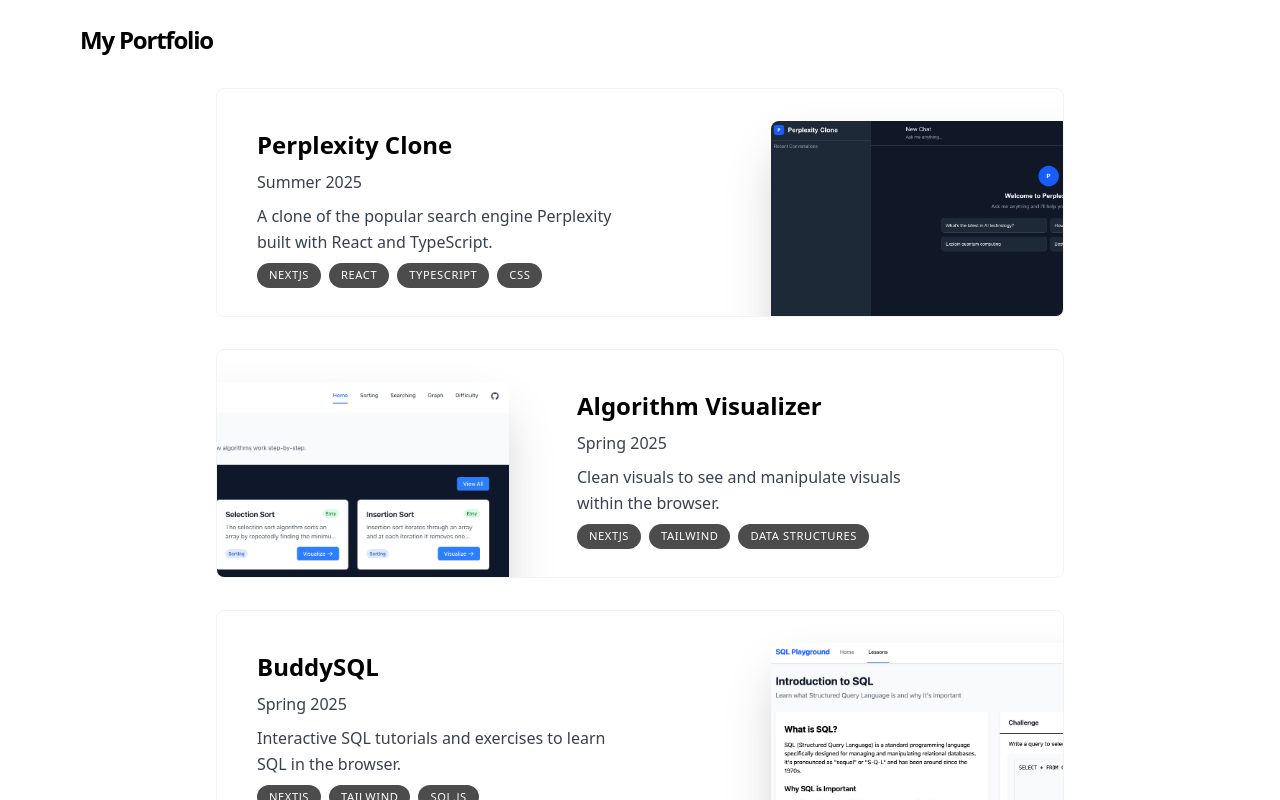
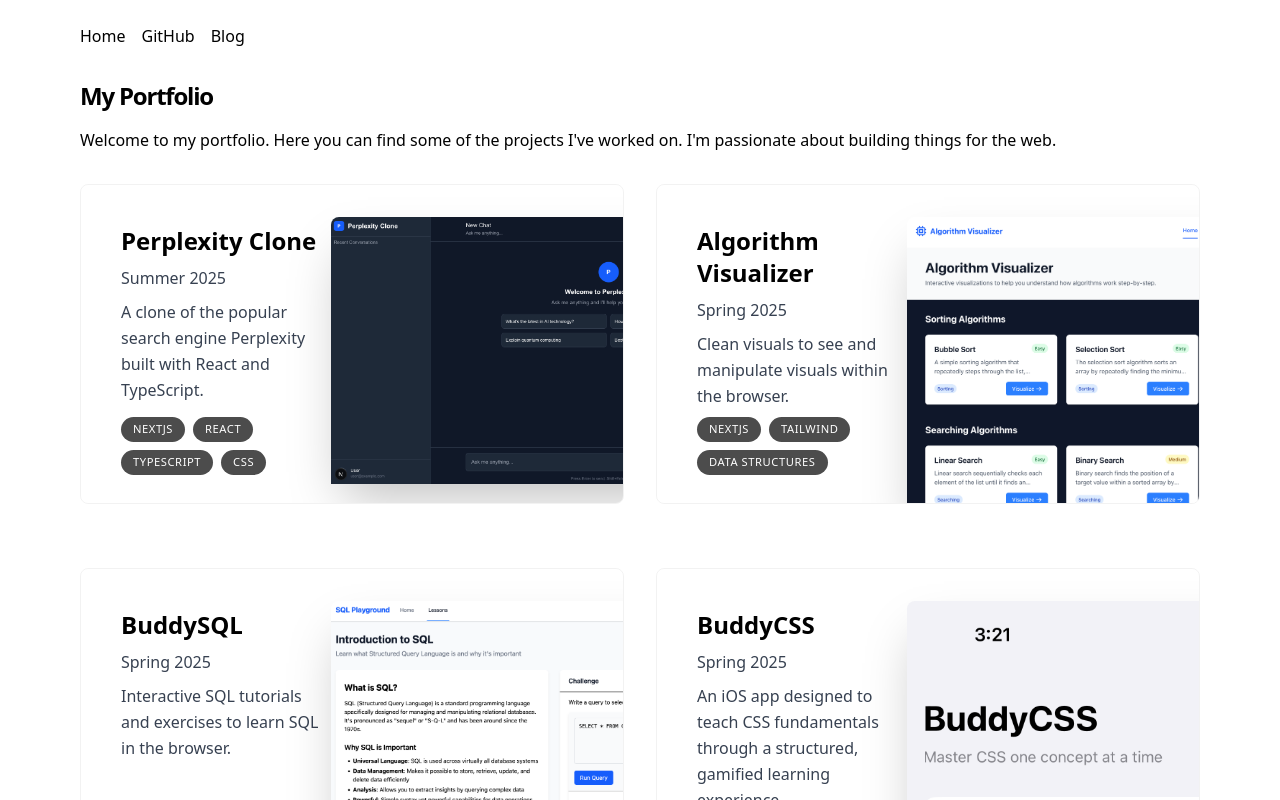
Before and after one commit to Scc33/portfolio, a Next.js app: page / in a window 1280 px wide. Shown: the top 800 px of the page. Built offline with nearby package versions, Linux system fonts and the light colour scheme.

Commit message:
Add navigation component and update page layout with welcome message

```diff
--- a/app/components/Footer.tsx
+++ b/app/components/Footer.tsx
@@ -7,17 +7,11 @@
     "https://github.com/Scc33": {
         name: "GitHub"
     },
-    "https://github.com/Scc33/portfolio": {
-        name: "View Source"
-    },
     "https://blog.seancoughlin.me": {
         name: "Blog"
     },
-    "https://seancoughlin.me": {
-        name: "Website"
-    },
-    "https://portfolio.seancoughlin.me/sitemap.xml": {
-        name: "Sitemap"
+    "https://www.linkedin.com/in/sean-coughlin/": {
+        name: "LinkedIn"
     }
 };
 
@@ -48,7 +42,9 @@
                             <Link
                                 className="flex items-center transition-all"
                                 rel="noopener noreferrer"
-                                target="_blank"
+                                target={
+                                    path.startsWith("/") ? "_self" : "_blank"
+                                }
                                 href={path}
                             >
                                 <ArrowIcon />
@@ -58,7 +54,7 @@
                     );
                 })}
             </ul>
-            <p className="mt-8">
+            <p className="mt-8 text-neutral-600">
                 Sean Coughlin © {new Date().getFullYear()} MIT Licensed
             </p>
         </footer>
--- /dev/null
+++ b/app/components/Nav.tsx
@@ -0,0 +1,40 @@
+import Link from "next/link";
+
+const navItems = {
+    "/": {
+        name: "Home"
+    },
+    "https://github.com/Scc33": {
+        name: "GitHub"
+    },
+    "https://blog.seancoughlin.me": {
+        name: "Blog"
+    }
+};
+
+export default function Nav() {
+    return (
+        <nav className="mb-8">
+            <ul className="font-sm flex flex-row space-x-4">
+                {Object.entries(navItems).map(([path, { name }]) => {
+                    return (
+                        <li key={path}>
+                            <Link
+                                className="flex items-center transition-all hover:text-neutral-800 dark:hover:text-neutral-100"
+                                rel="noopener noreferrer"
+                                target={
+                                    path.startsWith("http")
+                                        ? "_blank"
+                                        : undefined
+                                }
+                                href={path}
+                            >
+                                {name}
+                            </Link>
+                        </li>
+                    );
+                })}
+            </ul>
+        </nav>
+    );
+}
--- a/app/components/Project.tsx
+++ b/app/components/Project.tsx
@@ -19,15 +19,14 @@
     const ref = useRef<HTMLDivElement>(null);
 
     return (
-    <motion.div
-      ref={ref}
-      className="group mb-3 sm:mb-8 last:mb-0"
-    >
+        <motion.div ref={ref} className="group mb-3 sm:mb-8 last:mb-0">
             <Link href={link}>
-        <div className="max-w-[53rem] border border-black/5 rounded-lg overflow-hidden sm:pr-8 relative sm:h-[20rem]transition sm:group-even:pl-8">
-          <div className="pt-4 pb-7 px-5 sm:pl-10 sm:pr-2 sm:pt-10 sm:max-w-[50%] flex flex-col h-full sm:group-even:ml-[18rem]">
+                <div className="max-w-[53rem] border border-black/5 rounded-lg overflow-hidden sm:pr-8 relative sm:h-[20rem] transition">
+                    <div className="pt-4 pb-7 px-5 sm:pl-10 sm:pr-2 sm:pt-10 sm:max-w-[50%] flex flex-col h-full">
                         <h3 className="text-2xl font-semibold">{title}</h3>
-            <p className="mt-2 leading-relaxed text-gray-700">{date}</p>
+                        <p className="mt-2 leading-relaxed text-gray-700">
+                            {date}
+                        </p>
                         <p className="mt-2 mb-2 leading-relaxed text-gray-700">
                             {description}
                         </p>
@@ -54,13 +53,7 @@
         group-hover:scale-[1.04]
         group-hover:-translate-x-3
         group-hover:translate-y-3
-        group-hover:-rotate-2
-
-        group-even:group-hover:translate-x-3
-        group-even:group-hover:translate-y-3
-        group-even:group-hover:rotate-2
-
-        group-even:right-[initial] group-even:-left-40"
+        group-hover:-rotate-2"
                     />
                 </div>
             </Link>
--- a/app/components/Projects.tsx
+++ b/app/components/Projects.tsx
@@ -117,7 +117,7 @@
             id="projects"
             className="scroll-mt-28 mb-24 flex justify-center"
         >
-            <div>
+            <div className="grid grid-cols-1 md:grid-cols-2 gap-8">
                 {projectsData.map((project, index) => (
                     <Fragment key={index}>
                         <Project {...project} />
--- a/app/page.tsx
+++ b/app/page.tsx
@@ -1,13 +1,20 @@
 import Footer from "./components/Footer";
+import Nav from "./components/Nav";
 import Projects from "./components/Projects";
 
 export default function Page() {
     return (
         <div className="h-full mx-auto w-full max-w-screen-xl px-2.5 md:px-20 pt-6 lg:grid lg:gap-x-0 xl:gap-x-8">
+            <Nav />
             <section>
-                <h1 className="mb-8 text-2xl font-semibold tracking-tighter">
+                <h1 className="mb-4 text-2xl font-semibold tracking-tighter">
                     My Portfolio
                 </h1>
+                <p className="mb-8">
+                    Welcome to my portfolio. Here you can find some of the
+                    projects I&apos;ve worked on. I&apos;m passionate about
+                    building things for the web.
+                </p>
                 <Projects />
             </section>
             <Footer />
```
Lines whose indentation alone changed are shown as unchanged.
